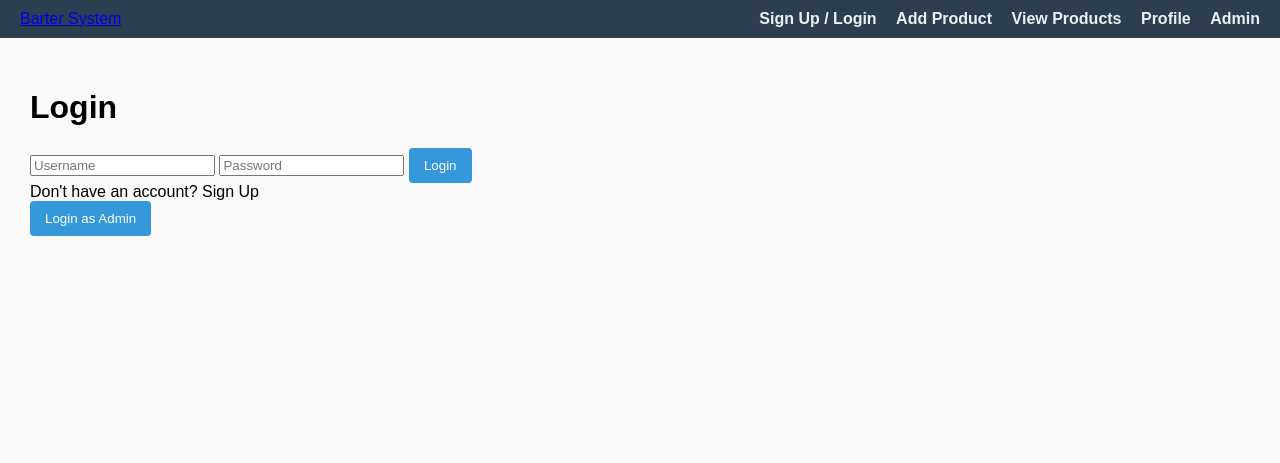
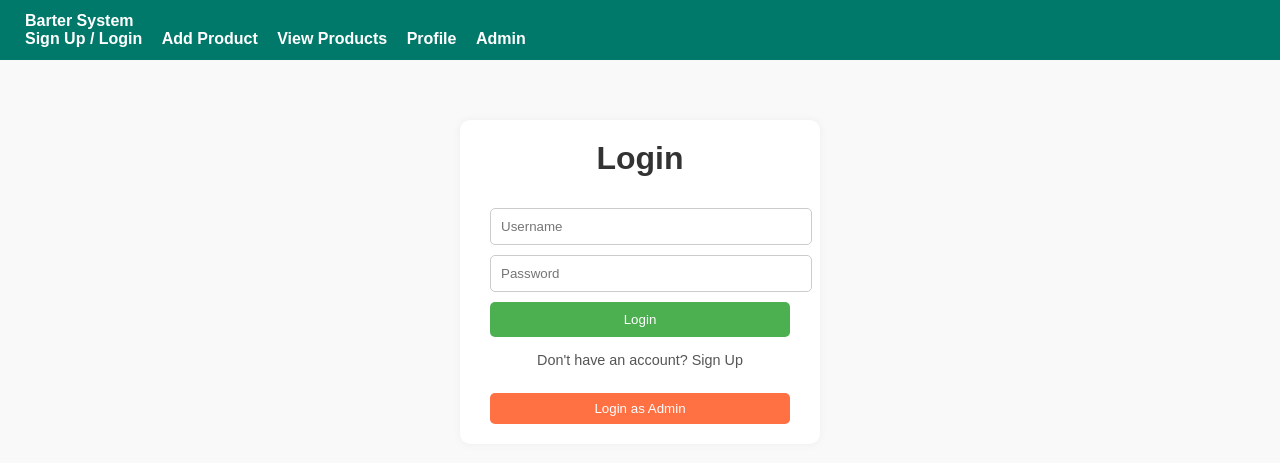
Before and after one commit to shruti-246/BarterSystem, a Flask app: template Frontend/templates/signup_login.html in a window 1280 px wide. Shown: the top 463 px of the page. Run offline with Flask 3, Linux system fonts and the light colour scheme; the template is opened without the code that fills it, so the values that code supplies are empty.

Commit message:
Update style.css

```diff
--- a/Frontend/static/style.css
+++ b/Frontend/static/style.css
@@ -1,44 +1,347 @@
+/* ==========================
+   Global & Base Styles
+   ========================== */
+
 body {
   font-family: Arial, sans-serif;
-    background-color: #f9f9f9;
   margin: 0;
+  padding: 0;
+  background: #f9f9f9;
+  color: #333;
 }
 
-.navbar {
-    background-color: #2c3e50;
-    padding: 10px 20px;
+h1, h2, h3 {
+  margin-top: 0;
 }
 
-.nav-container {
-    display: flex;
-    justify-content: space-between;
-    align-items: center;
+a {
+  text-decoration: none;
+  color: inherit;
 }
 
-.nav-links a {
-    color: #ecf0f1;
-    margin-left: 15px;
-    text-decoration: none;
+button {
+  cursor: pointer;
+}
+
+/* ==========================
+   Navbar
+   ========================== */
+
+.navbar {
+  background-color: #00796b;
+  color: white;
+  padding: 12px 25px;
+  display: flex;
+  align-items: center;
+  justify-content: space-between;
+}
+
+.navbar a {
+  color: white;
+  margin-right: 15px;
   font-weight: bold;
 }
 
-.nav-links a:hover {
+.navbar a:hover {
   text-decoration: underline;
 }
 
-.content {
-    padding: 30px;
+/* ==========================
+   Containers & Layout
+   ========================== */
+
+.container,
+.auth-container,
+.edit-form,
+.trade-list,
+.product-list,
+.proposal-list,
+.profile-info {
+  background: white;
+  padding: 20px 30px;
+  border-radius: 10px;
+  box-shadow: 0 0 10px rgba(0,0,0,0.05);
 }
 
-button {
-    background: #3498db;
+.container {
+  margin-top: 40px;
+  text-align: center;
+}
+
+/* ==========================
+   Dashboard
+   ========================== */
+
+.dashboard-header {
+  text-align: center;
+  margin-top: 40px;
+  color: #00796b;
+}
+
+.button-grid {
+  display: grid;
+  grid-template-columns: 1fr 1fr;
+  gap: 20px;
+  margin: 40px auto;
+  max-width: 400px;
+}
+
+.button-grid button {
+  padding: 20px;
+  font-size: 1rem;
   border: none;
+  border-radius: 10px;
+  background: #26a69a;
   color: white;
-    padding: 10px 15px;
-    border-radius: 4px;
+  transition: background 0.3s;
+}
+
+.button-grid button:hover {
+  background: #00796b;
+}
+
+/* ==========================
+   Auth (Login / Signup)
+   ========================== */
+
+.auth-container {
+  width: 300px;
+  text-align: center;
+  margin: 60px auto;
+}
+
+.auth-container input,
+.auth-container select,
+.auth-container button {
+  width: 100%;
+  padding: 10px;
+  margin-top: 10px;
+  border: 1px solid #ccc;
+  border-radius: 5px;
+}
+
+.auth-container button {
+  background: #4CAF50;
+  color: white;
+  border: none;
+}
+
+.auth-container button:hover {
+  background: #45a049;
+}
+
+.auth-container .toggle {
+  margin-top: 15px;
+  font-size: 0.9em;
+  color: #555;
   cursor: pointer;
 }
 
-button:hover {
-    background: #2980b9;
+.admin-btn {
+  margin-top: 15px;
 }
+
+.admin-btn button {
+  background: #ff7043;
+  color: white;
+  border: none;
+  padding: 8px 16px;
+  border-radius: 5px;
+}
+
+.admin-btn button:hover {
+  background: #f4511e;
+}
+
+/* ==========================
+   Forms (Add Product, Partner, Edit Profile)
+   ========================== */
+
+input, textarea, select {
+  width: 100%;
+  padding: 10px;
+  margin-top: 10px;
+  border: 1px solid #ccc;
+  border-radius: 5px;
+}
+
+textarea {
+  resize: vertical;
+}
+
+form button,
+.container button {
+  background: #4CAF50;
+  color: white;
+  border: none;
+  padding: 10px;
+  margin-top: 10px;
+  border-radius: 5px;
+}
+
+form button:hover,
+.container button:hover {
+  background: #388e3c;
+}
+
+/* ==========================
+   Product Cards
+   ========================== */
+
+.product-list {
+  width: 80%;
+  max-width: 800px;
+  display: flex;
+  flex-direction: column;
+  gap: 15px;
+  margin: 20px auto;
+}
+
+.product-card {
+  background: white;
+  padding: 15px;
+  border-radius: 8px;
+  box-shadow: 0 0 5px rgba(0,0,0,0.1);
+  line-height: 1.5;
+}
+
+.back-link,
+.back {
+  margin-top: 20px;
+  cursor: pointer;
+  color: #00796b;
+  font-weight: bold;
+}
+
+.back-link:hover,
+.back:hover {
+  text-decoration: underline;
+}
+
+/* ==========================
+   Proposals & Finalize Trades
+   ========================== */
+
+.proposal-list,
+.trade-list {
+  width: 80%;
+  max-width: 800px;
+  display: flex;
+  flex-direction: column;
+  gap: 15px;
+  margin-top: 20px;
+}
+
+.proposal-card,
+.trade-card {
+  background: white;
+  padding: 15px;
+  border-radius: 8px;
+  box-shadow: 0 2px 5px rgba(0,0,0,0.1);
+}
+
+.proposal-card button,
+.trade-card button {
+  margin-top: 10px;
+  padding: 8px 15px;
+  border: none;
+  border-radius: 5px;
+  color: white;
+}
+
+.accept {
+  background-color: #4CAF50;
+}
+
+.accept:hover {
+  background-color: #388e3c;
+}
+
+.reject {
+  background-color: #f44336;
+}
+
+.reject:hover {
+  background-color: #d32f2f;
+}
+
+.trade-card input {
+  width: 100%;
+  padding: 8px;
+  margin-top: 10px;
+  border: 1px solid #ccc;
+  border-radius: 5px;
+}
+
+.trade-card button {
+  background: #00796b;
+}
+
+.trade-card button:hover {
+  background: #004d40;
+}
+
+.status-text {
+  margin-top: 8px;
+  font-size: 14px;
+  color: #00695c;
+}
+
+/* ==========================
+   Profile
+   ========================== */
+
+.profile-info {
+  width: 300px;
+  margin: 20px auto;
+  text-align: left;
+}
+
+.edit {
+  margin-top: 20px;
+  cursor: pointer;
+  color: #1976d2;
+  font-weight: bold;
+}
+
+.edit:hover {
+  text-decoration: underline;
+}
+
+/* ==========================
+   Admin Panel
+   ========================== */
+
+.admin-section {
+  margin-bottom: 30px;
+}
+
+.admin-section table {
+  width: 100%;
+  border-collapse: collapse;
+  margin-top: 10px;
+}
+
+.admin-section th,
+.admin-section td {
+  border: 1px solid #ccc;
+  padding: 8px;
+  text-align: left;
+}
+
+.admin-section th {
+  background-color: #ffe0b2;
+}
+
+.admin-section button {
+  margin-top: 5px;
+  padding: 5px 10px;
+  background-color: #e65100;
+  color: white;
+  border: none;
+  border-radius: 5px;
+}
+
+.admin-section button:hover {
+  background-color: #bf360c;
+}
```
Lines whose indentation alone changed are shown as unchanged.
